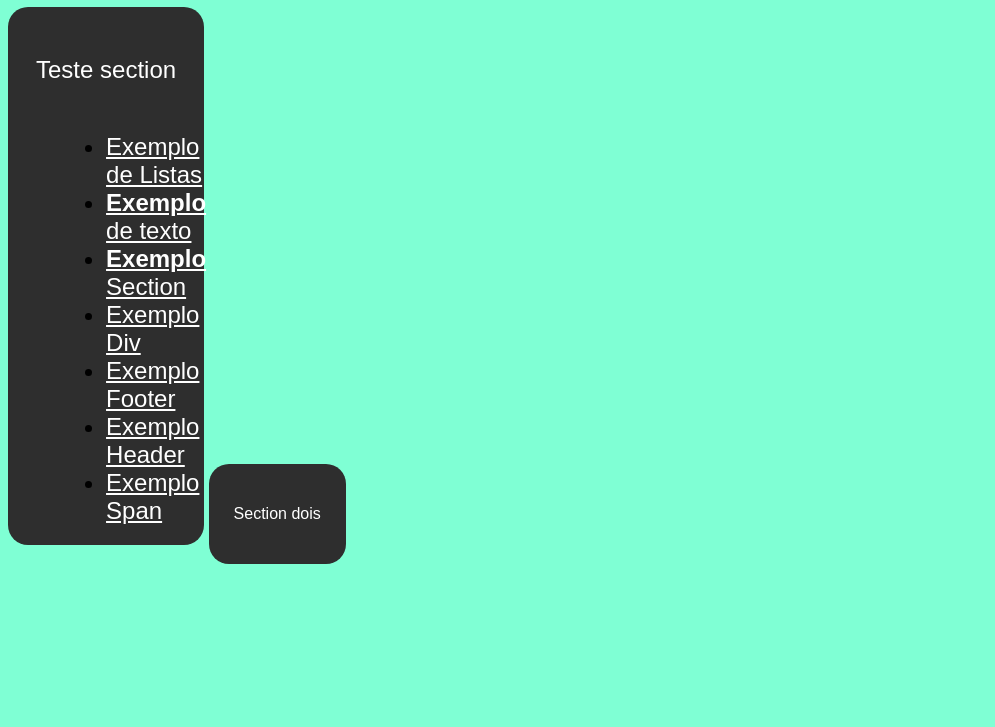
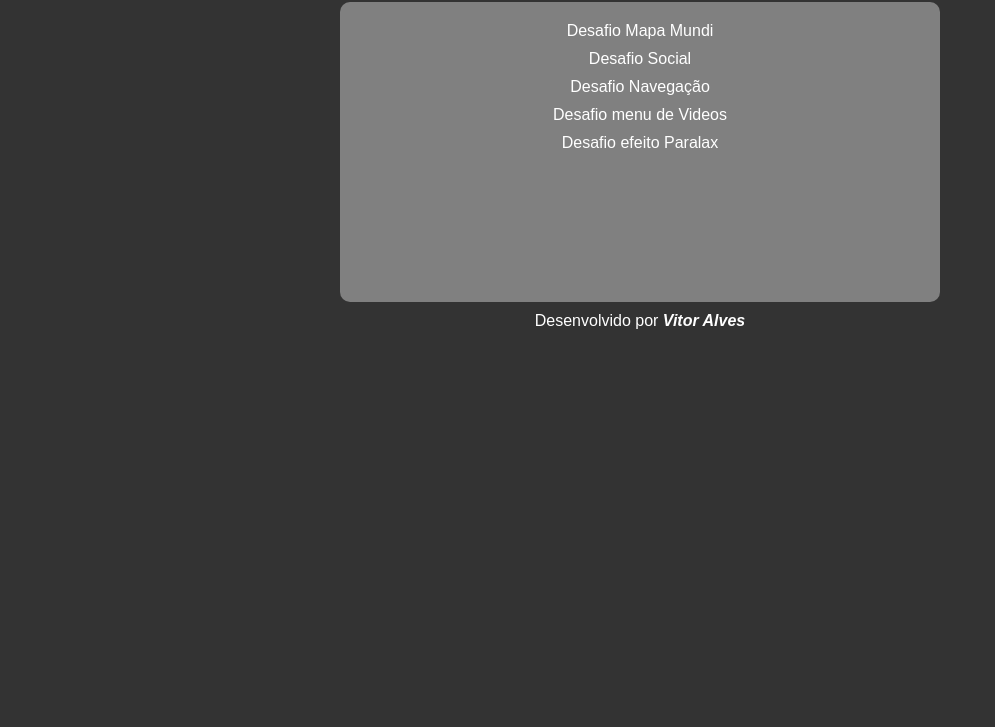
Before and after one commit to vitoralvessantos/Estudos-html-css, a plain HTML site: page index.html in a window 1280 px wide. Shown: the part 73-800 px from the top of the page, without its empty margins (0-995 px from the left). Drawn offline with Linux system fonts and the light colour scheme.

Commit message:
Mundança Estilo e Itens Lista

```diff
--- a/CSS/style.css
+++ b/CSS/style.css
@@ -1,40 +1,50 @@
+
+:root{
+    --fontePrincipal: Arial, Helvetica, sans-serif;
+    --cor1: rgb(51, 51, 51);
+}
+
+*{
+    color: white;
+    padding: 0;
+    margin: 0;
+    box-sizing: border-box;
+    text-decoration: none;
+    list-style: none;
+}
+
+header{
+    padding: 10px;
+    text-align: center;
+}
+
 body{
-    background-color: aquamarine;
+    background-color: var(--cor1);
     font-family: Arial, Helvetica, sans-serif;
 
 }
 
-h1,p {
-text-align: center;
+.exemplos{
+    padding-top: 20px;
+    background-color: gray;
+    width: 600px;
+    height: 300px;
+    border-radius: 10px;
+    margin: auto;
 }
 
-.teste{
-    background-color: rgb(46, 46, 46);
-    border-color: white;
-    border-radius: 20px;
-    margin: auto;
-    display: inline-block;
+li{
+    padding-bottom: 10px;
+    text-align: center;
+}
+a:hover{
 
+    padding: 5px;
+    background-color: rgb(99, 99, 99);
+    border: 5px;
 }
-#testeid{
-    font-size: 150%;
 
+footer{
+    padding: 10px;
+    text-align: center;
 }
-.titulosection{
-    padding: 25px;
-    color: white;
-}
-.mainlist{
-    margin: auto;
-    margin: 0%;
-    border: 0ch;
-    padding-bottom: 20px;
-    padding-left: 50%;
-}
-a{
-    color: white;
-}
-.item{
-    /*margin-bottom: 15px;*/
-
-}
--- a/desafios/desafio05/style.css
+++ /dev/null
@@ -1,3 +0,0 @@
-*{
- text-align: center;
-}
--- a/index.html
+++ b/index.html
@@ -8,26 +8,23 @@
     <link rel="stylesheet" href="CSS/style.css">
 </head>
 <body>
-    <h1>Meu Primeiro Projeto</h1>
-    <section class="teste" id="testeid">
-        <p class="titulosection">Teste section</p>
 
-        <div class="div1">
-            <ul class="mainlist">
-                <li class="item"><a href="exemplos/exemplo1/exemplo1.html">Exemplo de Listas</a></li>
-                <li class="item"><a href=""><b>Exemplo</b> de texto</a></li>
-                <li class="item"><a href=""><strong>Exemplo</strong> Section</a></li>
-                <li class="item"><a href="">Exemplo Div</a></li>
-                <li class="item"><a href="">Exemplo Footer</a></li>
-                <li class="item"><a href="">Exemplo Header</a></li>
-                <li class="item"><a href="">Exemplo Span</a></li>
-            </ul>
-        </div>
+    <header class="header">
+        <h1>Atividades do Curso de HTML e CSS</h1>
+        <p>Curso Professor Gustavo Guanabara</p>
+    </header>
+    <section class="exemplos" id="exemplos">
+        <ul class="mainlist">
+            <li class="item"><a href="desafios/desafio03mapa/desafiomapamundi.html">Desafio Mapa Mundi</a></li>
+            <li class="item"><a href="desafios/desafio05/desafiosocial05.html">Desafio Social</a></li>
+            <li class="item"><a href="desafios/desafio08navega/desafio8navega.html">Desafio Navegação</a></li>
+            <li class="item"><a href="desafios/desafio09menuvideos/">Desafio menu de Videos</a></li>
+            <li class="item"><a href="desafios/desafio12/desafio12.html">Desafio efeito Paralax</a></li>
 
+        </ul>
     </section>
-    <section class="teste">
-        <p class="titulosection">Section dois</p>
-    </section>
-
+    <footer>
+        <p>Desenvolvido por<strong><i> Vitor Alves</i></strong></p>
+    </footer>
 </body>
 </html>
```
